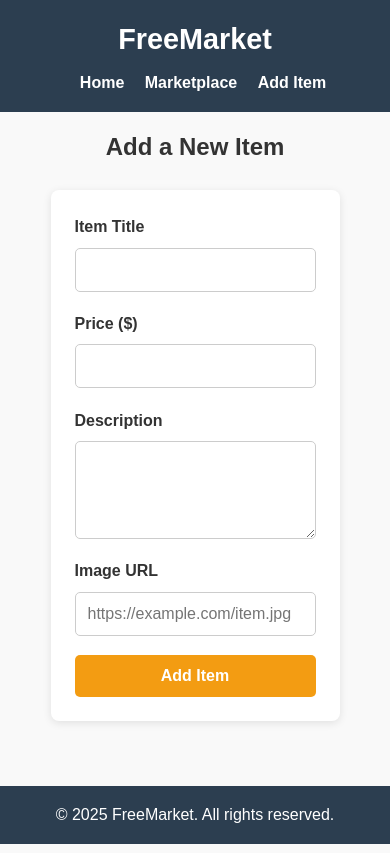
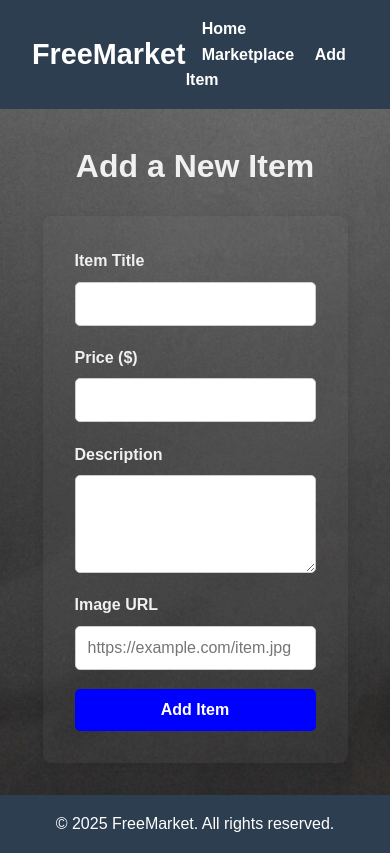
Before and after one commit to Mackenzie3101/freemarket, a plain HTML site: page add-item.html in a window 390 px wide. Drawn offline with Linux system fonts and the light colour scheme.

Commit message:
modified js

```diff
--- a/css/add-item.css
+++ b/css/add-item.css
@@ -6,14 +6,17 @@
 }
 
 body {
+  margin: 0;
   font-family: Arial, sans-serif;
-  background: #f9f9f9;
-  color: #333;
+  background: url('../image/market2.png') no-repeat center center fixed;
+  background-size: cover;
+  color: #f0f0f0;  /* Light color for better contrast */
   line-height: 1.6;
   min-height: 100vh;
   display: flex;
   flex-direction: column;
 }
+
 
 /* Header */
 header {
@@ -57,7 +60,7 @@ main h2 {
 
 /* Form Styling */
 form {
-  background: white;
+  background: rgba(128, 128, 128, 0.089);
   padding: 2rem;
   border-radius: 8px;
   box-shadow: 0 2px 8px rgba(0,0,0,0.1);
@@ -87,7 +90,7 @@ form textarea:focus {
 }
 
 form button {
-  background: #f39c12;
+  background: blue;
   color: white;
   padding: 0.75rem;
   border: none;
@@ -110,27 +113,3 @@ footer {
   padding: 1rem;
   margin-top: auto;
 }
-
-/* Responsive */
-@media (max-width: 768px) {
-  header {
-    flex-direction: column;
-    text-align: center;
-  }
-
-  header nav {
-    margin-top: 0.5rem;
-  }
-
-  main {
-    padding: 1rem;
-  }
-
-  form {
-    padding: 1.5rem;
-  }
-
-  main h2 {
-    font-size: 1.5rem;
-  }
-}
--- a/css/index.css
+++ b/css/index.css
@@ -8,7 +8,7 @@
 body {
   margin: 0;
   font-family: Arial, sans-serif;
-  background: url('../image/market.png') no-repeat center center fixed;
+  background: url('../image/market1.png') no-repeat center center fixed;
   background-size: cover;
   color: #f0f0f0;  /* Light color for better contrast */
   line-height: 1.6;
--- a/css/marketpalce.css
+++ b/css/marketpalce.css
@@ -6,15 +6,16 @@
 }
 
 body {
+  margin: 0;
   font-family: Arial, sans-serif;
-  background: #f9f9f9;
-  color: #333;
+  background: url('../image/market.png') no-repeat center center fixed;
+  background-size: cover;
+  color: #f0f0f0;  /* Light color for better contrast */
   line-height: 1.6;
   min-height: 100vh;
   display: flex;
   flex-direction: column;
 }
-
 /* Header */
 header {
   background: #2c3e50;
```
Also changed, not shown: image/market1.png (added), image/market2.png (added).
